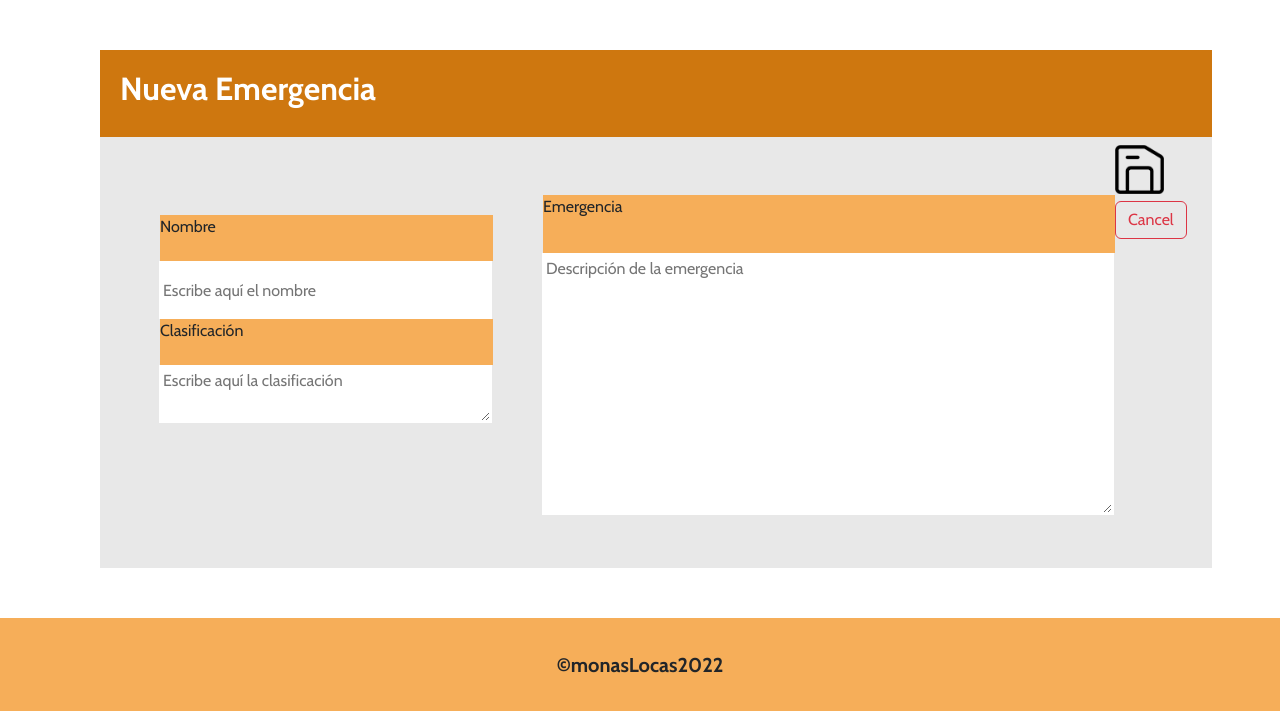
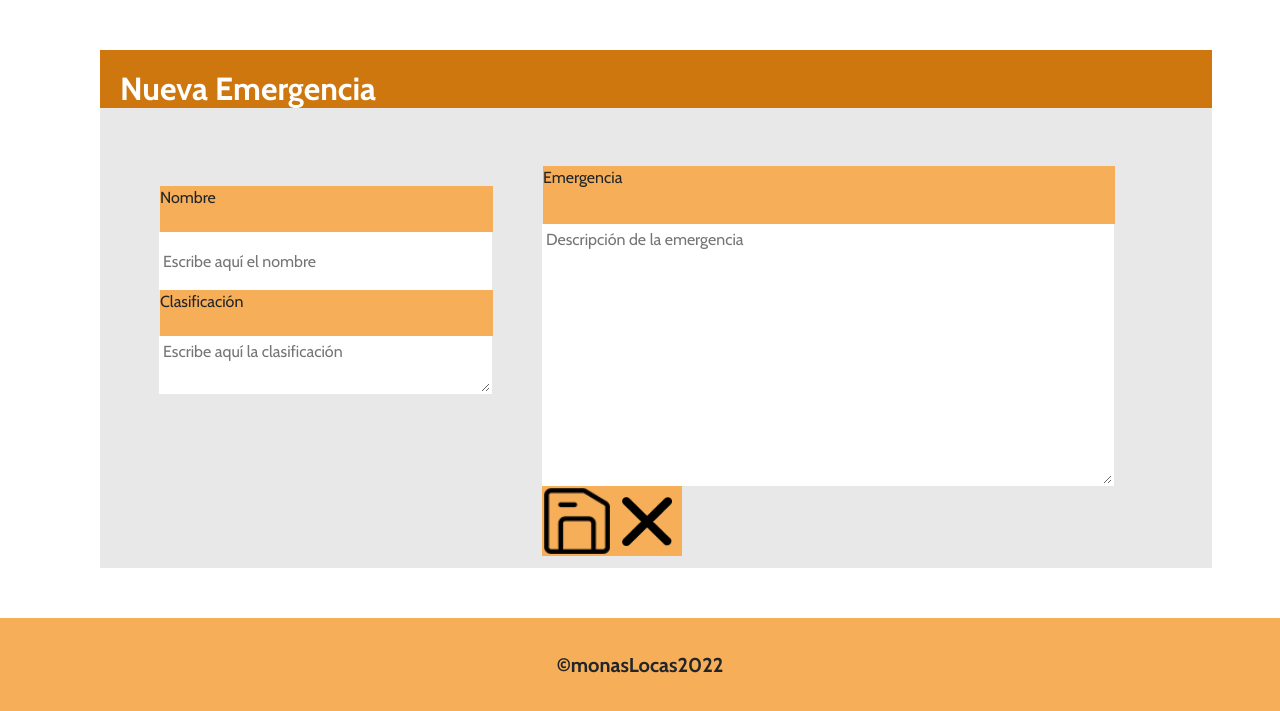
Before and after one commit to Albaric0que/MayDay, a PHP site: page /?action=create in a window 1280 px wide. Shown: the part 191-902 px from the top of the page. Run offline with PHP 8.4, Linux system fonts and the light colour scheme.

Commit message:
buttons fixed

```diff
--- a/src/Views/createEmergency.php
+++ b/src/Views/createEmergency.php
@@ -22,15 +22,11 @@
                     <div class="input-group">
                         <span class="spanEmergency">Emergencia</span>
                         <textarea class="inputGroupEmergency" area-label="With textarea" type="text" name="issue" required placeholder="Descripción de la emergencia"></textarea>
+                        <div class="buttons">
+                            <input class="buttonCreate"type="image" value="Crear" src='./public/img/save.png' width="50%">
+                            <a href="./index.php"><button type="button" class="buttonCancel"><img src='./public/img/cancel.png' alt="Botón de cancelar" width=75%></button></a>
                         </div>
                     </div>
-                <!-- <div class="buttons" style="margin-bottom: 2rem;">
-                    <a href="?action=create"><button type="image"><img src='./public/img/save.png' alt="Botón de guardar" width=75%></button></a>
-                    <a href="./index.php"><button type="button" id="button-cancel" class="btn btn-outline-danger button-cancel"><img src='./public/img/cancel.png' alt="Botón de cancelar" width="75%"></button></a>
-                </div> -->
-                <div class="botones " style="margin-bottom: 2rem;">
-                    <input class="btn-lg btn-outline-success go-add-task float" type="image" value="Crear" src='./public/img/save.png' width="50%">
-                    <a href="./index.php"><button type="button" id="button-cancel" class="btn btn-outline-danger button-cancel">Cancel</button></a>
                 </div>
             </form>
         </div>
--- a/src/css/create.css
+++ b/src/css/create.css
@@ -75,11 +75,6 @@
   width: 572px;
   height: 58px;
 }
-/*
-.buttonCancel {
-  border-color: none !important;
-  background-color: #f6ae59;
-} */
 
 .buttonReset, .buttonCancel, .buttonCreate {
   background-repeat: no-repeat;
@@ -90,3 +85,7 @@
   border: 2px #f6ae59 solid;
   padding: 0px 0px 0px 0px;
 }
+
+.buttons {
+  display: flex;
+}
```
Also changed, not shown: src/Views/editEmergency.php (+8 -13 lines). Lines whose indentation alone changed are shown as unchanged.
